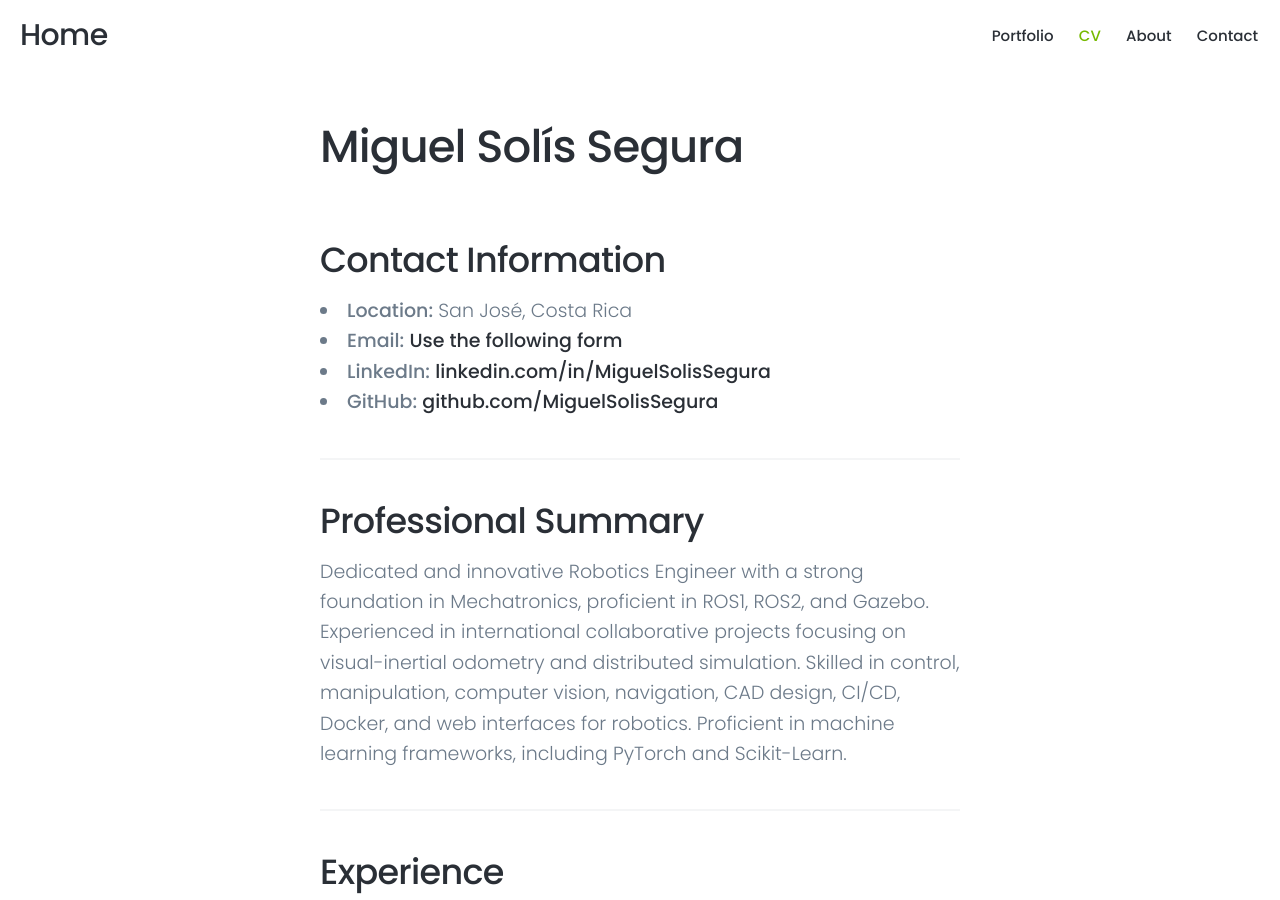
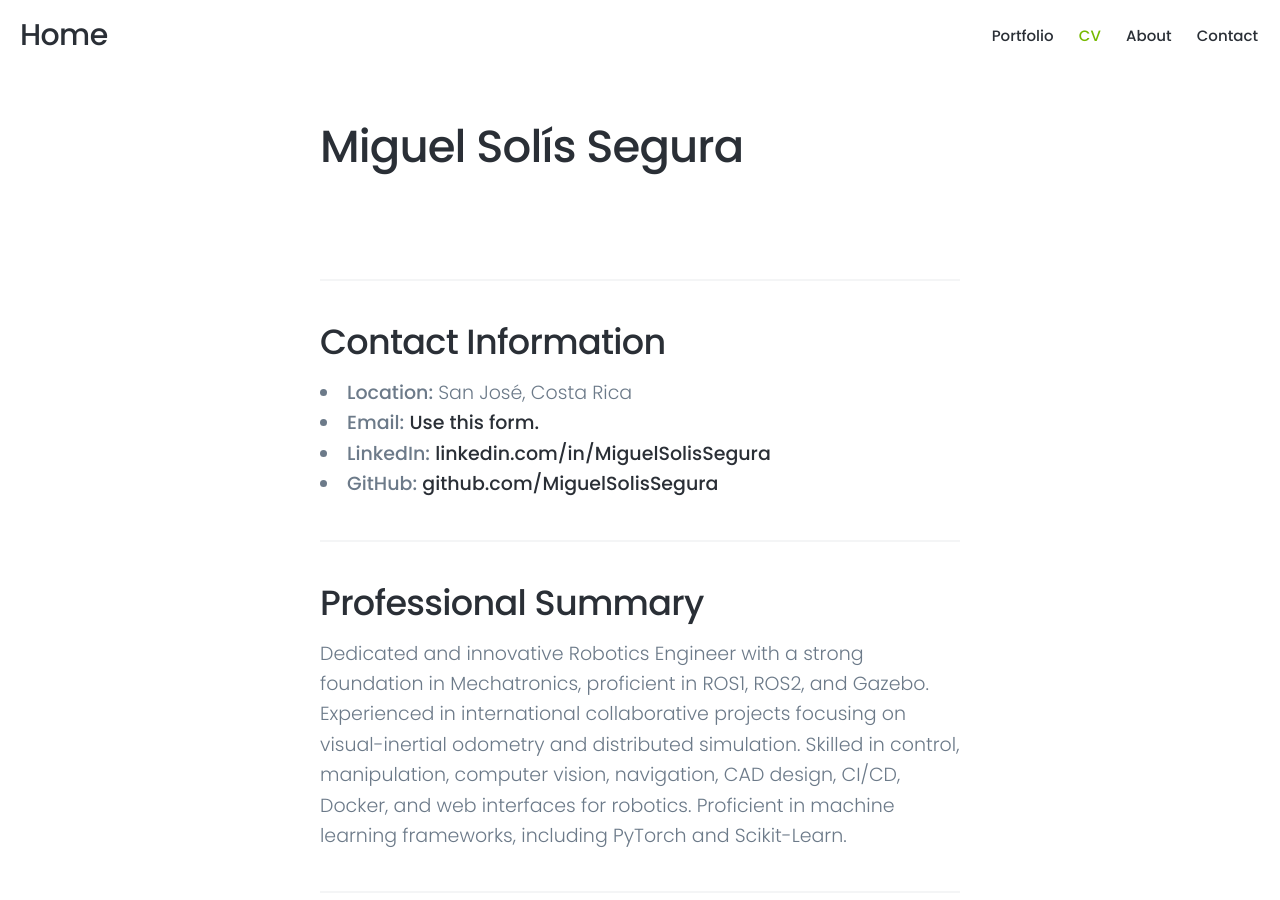
Before and after one commit to MiguelSolisSegura/MiguelSolisSegura.github.io, a Jekyll site: the page built from _pages/cv.md, in a window 1280 px wide and 900 px high. Built offline with Jekyll 4.4.1, drawn with Linux system fonts in a browser that asks for light colours; nearby versions of some CDN libraries; comment, search, counter and statistics services are not loaded.

Commit message:
Add styling lines

```diff
--- a/_pages/cv.md
+++ b/_pages/cv.md
@@ -1,11 +1,13 @@
 ---
 title: Miguel Solís Segura
+---
+
 ---
 
 ## Contact Information
 
 - **Location:** San José, Costa Rica
-- **Email:** [Use the following form](https://miguelsolissegura.com/contact)
+- **Email:** [Use this form.](https://miguelsolissegura.com/contact)
 - **LinkedIn:** [linkedin.com/in/MiguelSolisSegura](https://linkedin.com/in/MiguelSolisSegura)
 - **GitHub:** [github.com/MiguelSolisSegura](https://github.com/MiguelSolisSegura)
 
```
